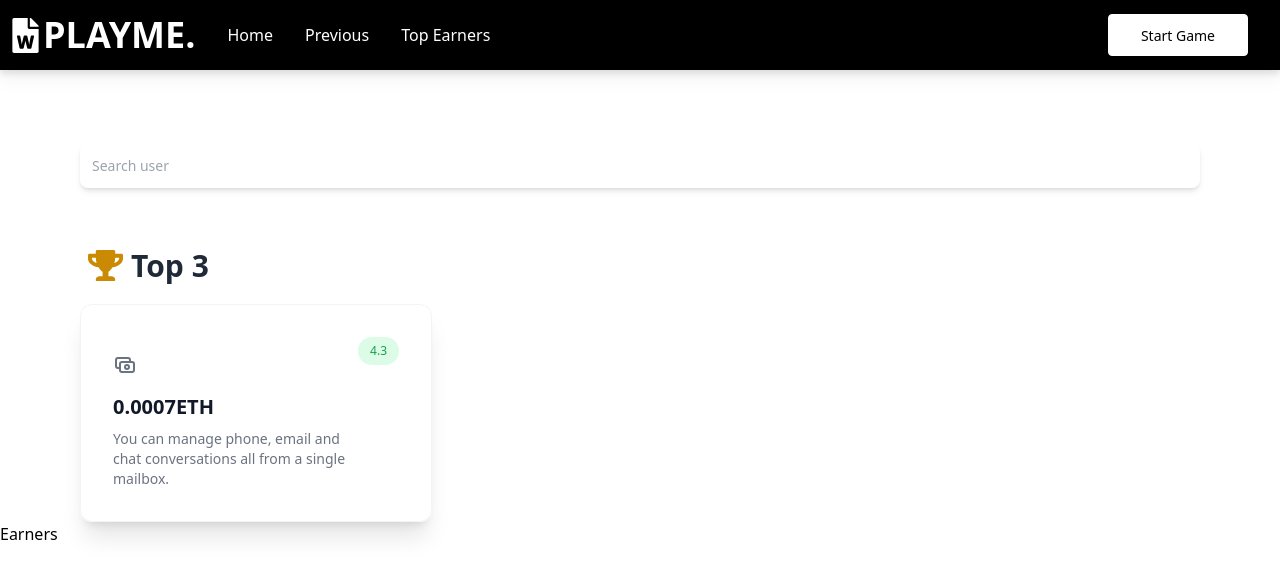
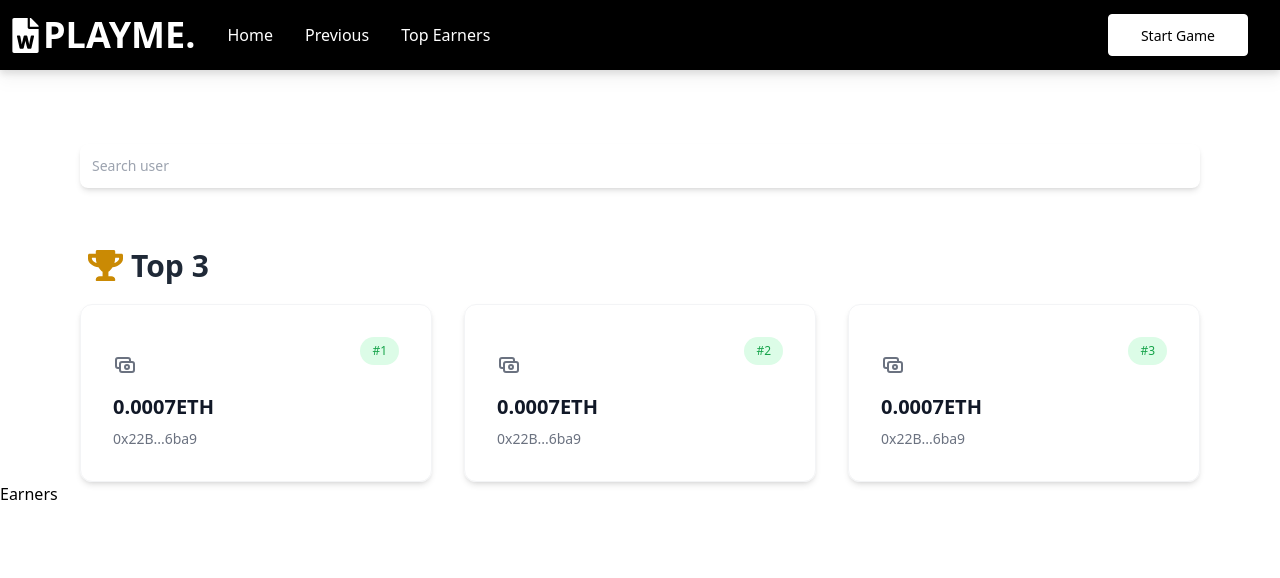
Before and after one commit to kwakyebrilliant/playme, a React (Create React App) app: page /earners in a window 1280 px wide. Shown: the top 578 px of the page. Built offline with nearby package versions, Linux system fonts and the light colour scheme; the HTML template or start-up script is replaced by a standard one.

Commit message:
earners updates

```diff
--- a/src/components/Earners.js
+++ b/src/components/Earners.js
@@ -30,7 +30,7 @@ function Earners() {
         </h1>
 
         <div className='relative px-20 grid grid-cols-1 lg:grid-cols-3 gap-x-8 gap-y-16'>
-            <a className="relative flex items-start justify-between rounded-xl border border-gray-100 p-4 shadow-xl sm:p-6 lg:p-8" href="#">
+            <a className="relative flex items-start justify-between rounded-xl border border-gray-100 p-4 shadow-md sm:p-6 lg:p-8" href="#">
             <div className="pt-4 text-gray-500">
 
             <svg
@@ -53,15 +53,82 @@ function Earners() {
                 </h3>
 
                 <p className="mt-2 hidden text-sm sm:block">
-                You can manage phone, email and chat conversations all from a single
-                mailbox.
+                0x22B...6ba9
                 </p>
             </div>
 
             <span
                 className="rounded-full bg-green-100 px-3 py-1.5 text-xs font-medium text-green-600"
             >
-                4.3
+                #1
+            </span>
+            </a>
+
+            <a className="relative flex items-start justify-between rounded-xl border border-gray-100 p-4 shadow-md sm:p-6 lg:p-8" href="#">
+            <div className="pt-4 text-gray-500">
+
+            <svg
+                xmlns="http://www.w3.org/2000/svg"
+                className="h-6 w-6"
+                fill="none"
+                viewBox="0 0 24 24"
+                stroke="currentColor"
+                stroke-width="2"
+            >
+                <path
+                stroke-linecap="round"
+                stroke-linejoin="round"
+                d="M17 9V7a2 2 0 00-2-2H5a2 2 0 00-2 2v6a2 2 0 002 2h2m2 4h10a2 2 0 002-2v-6a2 2 0 00-2-2H9a2 2 0 00-2 2v6a2 2 0 002 2zm7-5a2 2 0 11-4 0 2 2 0 014 0z"
+                />
+            </svg>
+
+                <h3 className="mt-4 text-lg font-bold text-gray-900 sm:text-xl">
+                0.0007ETH
+                </h3>
+
+                <p className="mt-2 hidden text-sm sm:block">
+                0x22B...6ba9
+                </p>
+            </div>
+
+            <span
+                className="rounded-full bg-green-100 px-3 py-1.5 text-xs font-medium text-green-600"
+            >
+                #2
+            </span>
+            </a>
+
+            <a className="relative flex items-start justify-between rounded-xl border border-gray-100 p-4 shadow-md sm:p-6 lg:p-8" href="#">
+            <div className="pt-4 text-gray-500">
+
+            <svg
+                xmlns="http://www.w3.org/2000/svg"
+                className="h-6 w-6"
+                fill="none"
+                viewBox="0 0 24 24"
+                stroke="currentColor"
+                stroke-width="2"
+            >
+                <path
+                stroke-linecap="round"
+                stroke-linejoin="round"
+                d="M17 9V7a2 2 0 00-2-2H5a2 2 0 00-2 2v6a2 2 0 002 2h2m2 4h10a2 2 0 002-2v-6a2 2 0 00-2-2H9a2 2 0 00-2 2v6a2 2 0 002 2zm7-5a2 2 0 11-4 0 2 2 0 014 0z"
+                />
+            </svg>
+
+                <h3 className="mt-4 text-lg font-bold text-gray-900 sm:text-xl">
+                0.0007ETH
+                </h3>
+
+                <p className="mt-2 hidden text-sm sm:block">
+                0x22B...6ba9
+                </p>
+            </div>
+
+            <span
+                className="rounded-full bg-green-100 px-3 py-1.5 text-xs font-medium text-green-600"
+            >
+                #3
             </span>
             </a>
 
```
